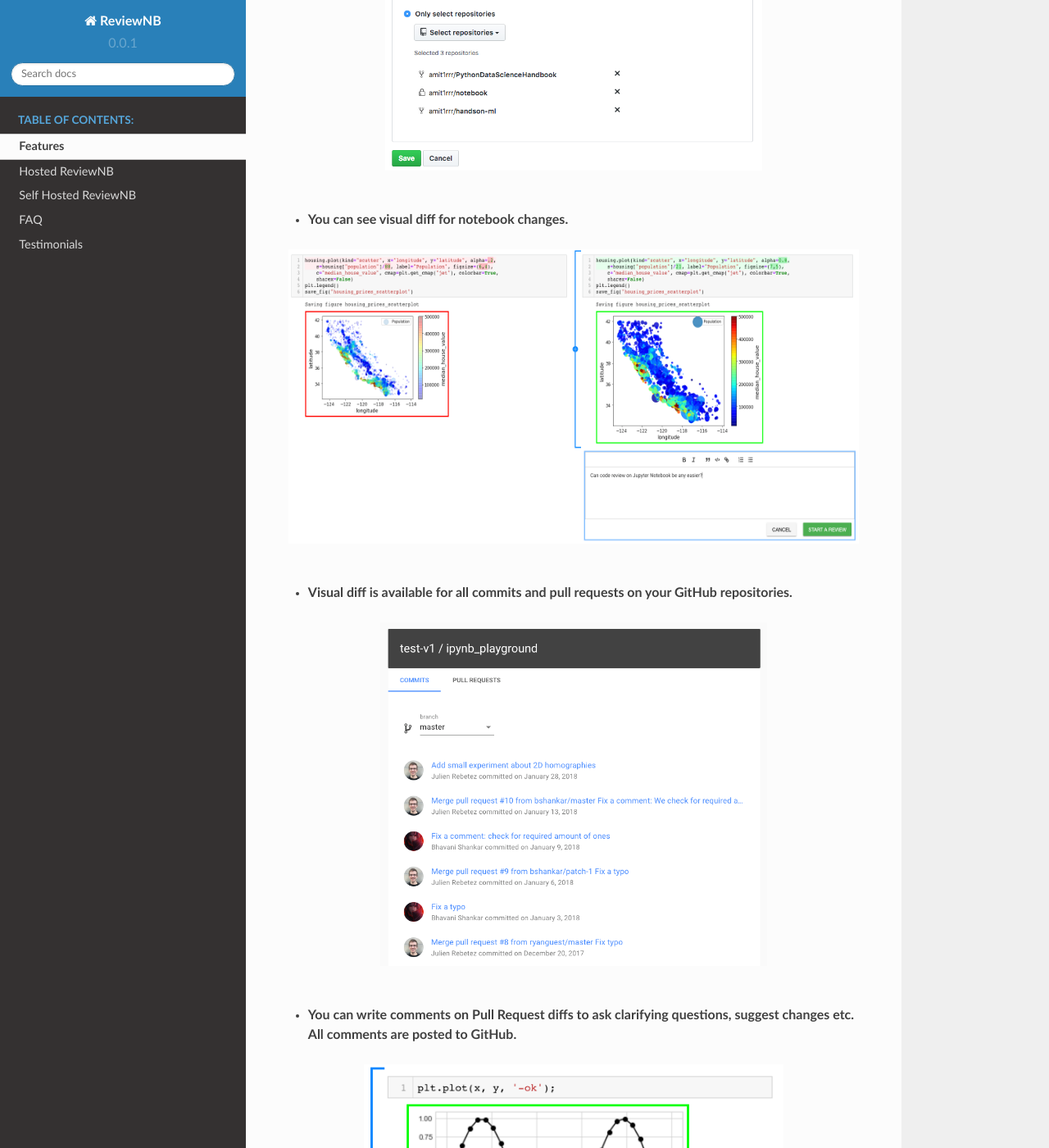
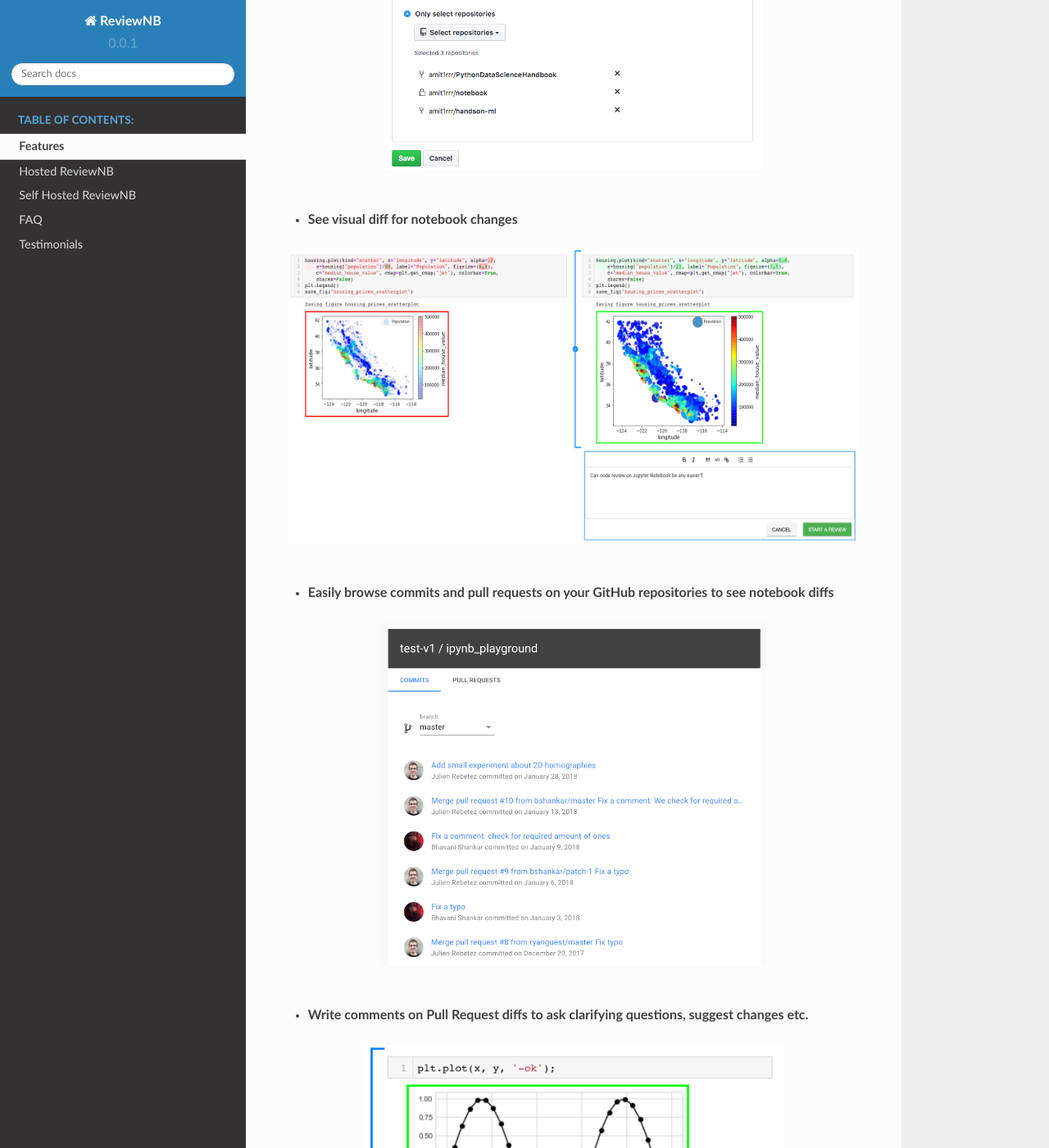
Before and after one commit to ReviewNB/docs, a Sphinx documentation site: the page built from source/features.rst, in a window 1280 px wide and 1400 px high, scrolled down 477 px. Shown: the whole window at 82% size. Built offline with Sphinx 7.4.7 and the Read the Docs theme 2.0.0, drawn with Linux system fonts in a browser that asks for light colours; some of the changed text lies outside the part shown.

Commit message:
Shortened feature description

```diff
--- a/source/features.rst
+++ b/source/features.rst
@@ -3,7 +3,7 @@
 Features
 ===============
 
-* **Install ReviewNB on repositories of your choice.**
+* **Install ReviewNB on repositories of your choice**
 
 .. image:: ./images/f6.png
    :scale: 60 %
@@ -11,7 +11,7 @@
 
 |br|
 
-* **You can see visual diff for notebook changes.**
+* **See visual diff for notebook changes**
 
 .. image:: ./images/f1.png
    :scale: 45 %
@@ -20,7 +20,7 @@
 |br|
 
 
-* **Visual diff is available for all commits and pull requests on your GitHub repositories.**
+* **Easily browse commits and pull requests on your GitHub repositories to see notebook diffs**
 
 .. image:: ./images/f2.png
    :scale: 60 %
@@ -29,7 +29,7 @@
 |br|
 
 
-* **You can write comments on Pull Request diffs to ask clarifying questions, suggest changes etc. All comments are posted to GitHub.**
+* **Write comments on Pull Request diffs to ask clarifying questions, suggest changes etc.**
 
 .. image:: ./images/f3.png
    :scale: 45 %
@@ -38,7 +38,7 @@
 |br|
 
 
-* **Conversation threads to track all open discussions before a PR can be merged.**
+* **Conversation threads to track all open discussions**
 
 .. image:: ./images/f4.png
    :scale: 45 %
--- a/source/index.rst
+++ b/source/index.rst
@@ -4,7 +4,7 @@
 ====================================
 Having trouble using Jupyter Notebooks effectively in your team? **Join 200+ organizations like Amazon, Microsoft, Tensorflow, fast.ai** in using |ReviewNB| for notebook code reviews.
 
-Version control & code reviews are difficult with Jupyter Notebook's JSON format. ReviewNB provides a complete code review workflow for notebooks,
+Version control & code reviews are difficult with Jupyter Notebook's JSON format. ReviewNB provides a complete code review workflow for notebooks including,
 
   * |Visual diff| for every GitHub commit or Pull Request containing Notebooks
   * |Commenting| on the notebook diff to start discussion
```
Also changed, not shown: 8 other files.
